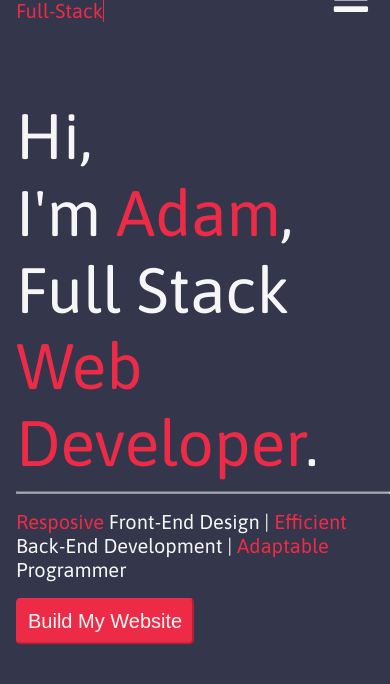
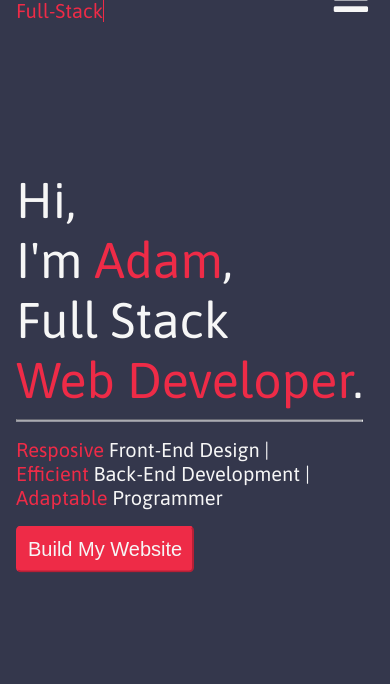
Before and after one commit to adamjoyce/adam-joyce-web-portfolio, a Django app: page / in a window 390 px wide. Shown: the part 51-735 px from the top of the page. Run offline with Django 3.2, Linux system fonts and the light colour scheme.

Commit message:
Landing page first draft complete - i.e. legible on a large proportion of devices

```diff
--- a/static/css/base.css
+++ b/static/css/base.css
@@ -62,6 +62,10 @@ button:focus {
   -webkit-transform: translateY(-50%);
   -ms-transform: translateY(-50%);
   transform: translateY(-50%);
+}
+
+.responsive-break {
+  display: none;
 }
 /*** End of Generic Elements ***/
 
@@ -163,6 +167,7 @@ button:focus {
 /* Landing Page */
 #landing-section {
   display: inline-block;
+  margin-bottom: 1.5em;
 }
 
 #landing-section h1 {
@@ -209,12 +214,20 @@ button:focus {
     display: inline;
   }
 
+  #landing-section h1 {
+    font-size: 2.5em;
+  }
+
   .nav-bar {
     display: none;
   }
 
   .overlay {
     display: inline;
+  }
+
+  .responsive-break {
+    display: block;
   }
 }
 
@@ -225,11 +238,7 @@ button:focus {
 }
 
 /* @media (orientation: landscape) and (max-width: 1000px) {
-  #landing-section {
-    position: relative;
-    top: 0;
-    -webkit-transform: translateY(0);
-    -ms-transform: translateY(0);
-    transform: translateY(0);
-} */
+  #landing-section h1 {
+    font-size: 2.5em;
+  } */
 /*** End of Media Queries ***/
--- a/static/js/main.js
+++ b/static/js/main.js
@@ -5,7 +5,8 @@ window.onload = function() {
     var header = document.getElementById('header-container');
     var headerStyle = window.getComputedStyle(header);
     var lineStyle = window.getComputedStyle(
-      document.getElementsByClassName('horizontal-line')[0]);
+                      document.getElementsByClassName('horizontal-line')[0]
+                    );
     var headerHeight = header.offsetHeight +
                        (parseInt(headerStyle.marginTop) || 0) +
                        (parseInt(headerStyle.marginBottom) || 0) +
--- a/static/js/vertical_centering.js
+++ b/static/js/vertical_centering.js
@@ -4,11 +4,13 @@
  */
 var VerticalCentering = {
   windowHeight: window.innerHeight,
+  paddingHeight: 48,
   headerHeight: '',
   centerContent: '',
 
   checkForOverlap: function() {
-    var overlapThreshold = this.windowHeight - this.headerHeight;
+    var overlapThreshold = this.windowHeight - this.headerHeight -
+                           this.paddingHeight;
     if (this.centerContent.classList.contains('vertical-center') &&
         this.centerContent.clientHeight >= overlapThreshold) {
       // Disable centering.
--- a/templates/index.html
+++ b/templates/index.html
@@ -7,10 +7,15 @@
 <section id="landing-section">
   <h1>Hi,</h1>
   <h1>I'm <span class="emphasis">Adam</span>,</h1>
-  <h1>Full Stack <span class="emphasis">Web Developer</span>.</h1>
+  <h1>
+    Full Stack <br class="responsive-break" />
+    <span class="emphasis">Web Developer</span>.
+  </h1>
   <hr>
   <p><span class="emphasis">Resposive</span> Front-End Design |
+  <br class="responsive-break" />
   <span class="emphasis">Efficient</span> Back-End Development |
+  <br class="responsive-break" />
   <span class="emphasis">Adaptable</span> Programmer</p>
   <button class="default-button" type="button" name="button">
     Build My Website
```
